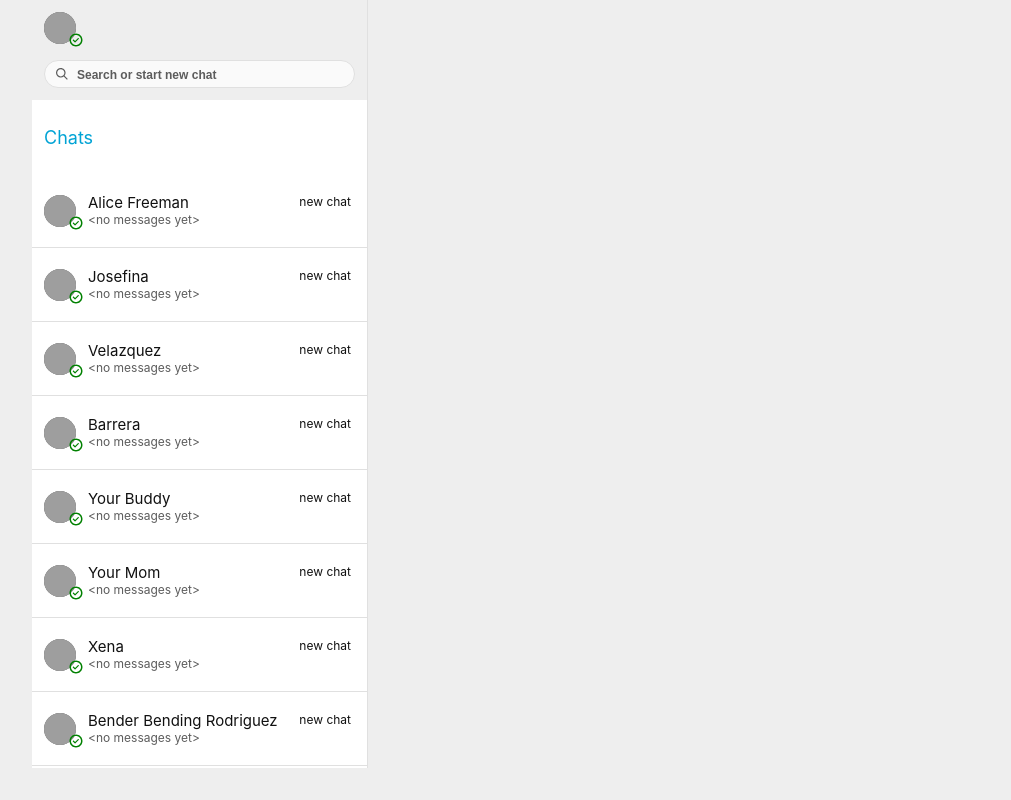
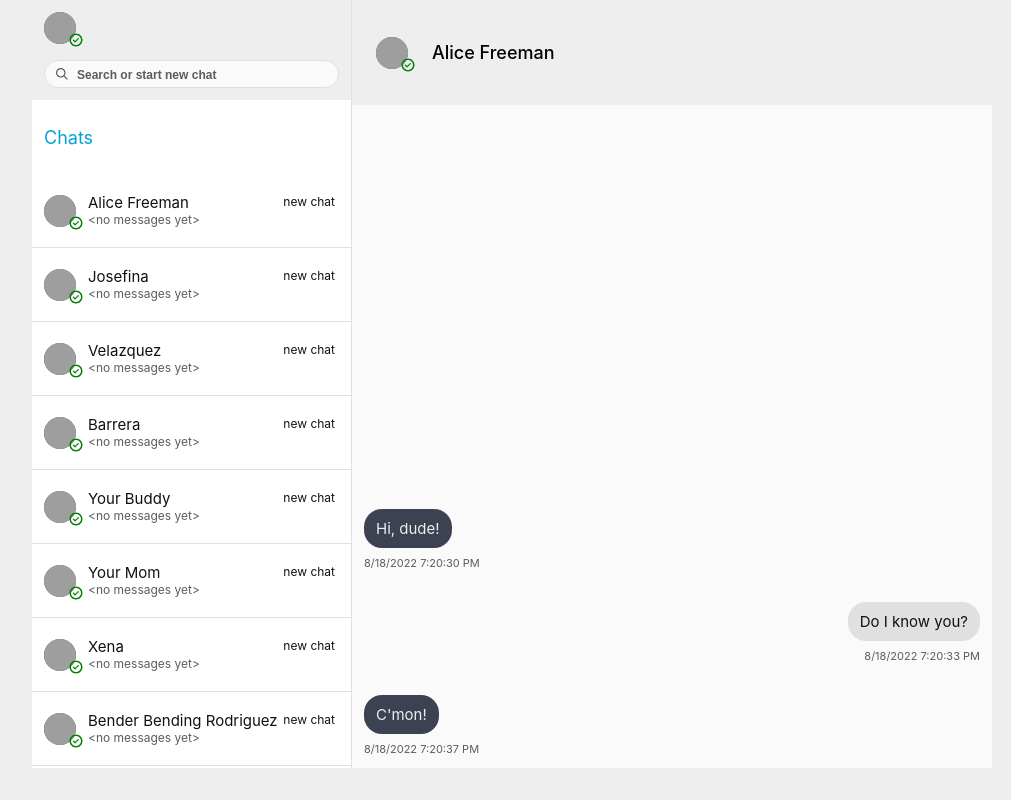
Before and after one commit to sigizmunde/bondar-test-chat, a React (Create React App) app: page /chat/1 in a window 1280 px wide. Before the commit this address led to /. Shown: the whole page, without its empty margins (128-1139 px from the left). Built offline with nearby package versions, Linux system fonts and the light colour scheme; grey boxes are pictures that could not be loaded.

Commit message:
fix: router path changed to avoid empty chat load

```diff
--- a/src/components/App.jsx
+++ b/src/components/App.jsx
@@ -6,8 +6,8 @@ function App() {
   return (
     <Routes>
       <Route path="/" element={<Layout />}>
-        <Route index element={<br />} />
-        <Route path="/:id" element={<ChatWindow />} />
+        <Route index element={<div>Choose a chat</div>} />
+        <Route path="/chat/:id" element={<ChatWindow />} />
       </Route>
       <Route path="*" element={<Navigate to="/" />} />
     </Routes>
--- a/src/components/ChatList/ChatList.jsx
+++ b/src/components/ChatList/ChatList.jsx
@@ -26,7 +26,7 @@ const ChatList = ({ chats }) => {
             text = "<no messages yet>",
             datetime = "new chat",
           }) => (
-            <ContactLi key={id} onClick={() => navigate(`/${id}`)}>
+            <ContactLi key={id} onClick={() => navigate(`/chat/${id}`)}>
               <Avatar src={avatar} alt="avatar" online={online} />
               <Info>
                 <Caption>
--- a/src/components/ChatWindow/ChatWindow.jsx
+++ b/src/components/ChatWindow/ChatWindow.jsx
@@ -21,7 +21,9 @@ const ChatWindow = () => {
   const contact = useSelector(getContacts).find(
     ({ id: contact_id }) => contact_id === id
   );
-  const { name, avatar, online } = contact;
+  const { name, avatar, online } = contact
+    ? contact
+    : { name: "", avatar: "", online: false };
   const messages = useSelector(getMessages).filter(
     ({ contact_id }) => contact_id === id
   );
@@ -29,7 +31,9 @@ const ChatWindow = () => {
   return (
     <ChWindow>
       <ContactPanel>
-        <Avatar src={avatar} alt="current chat avatar" online={online} />
+        {avatar !== "" && (
+          <Avatar src={avatar} alt="current chat avatar" online={online} />
+        )}
         <p>{name}</p>
       </ContactPanel>
       <ChatPanel>
```
